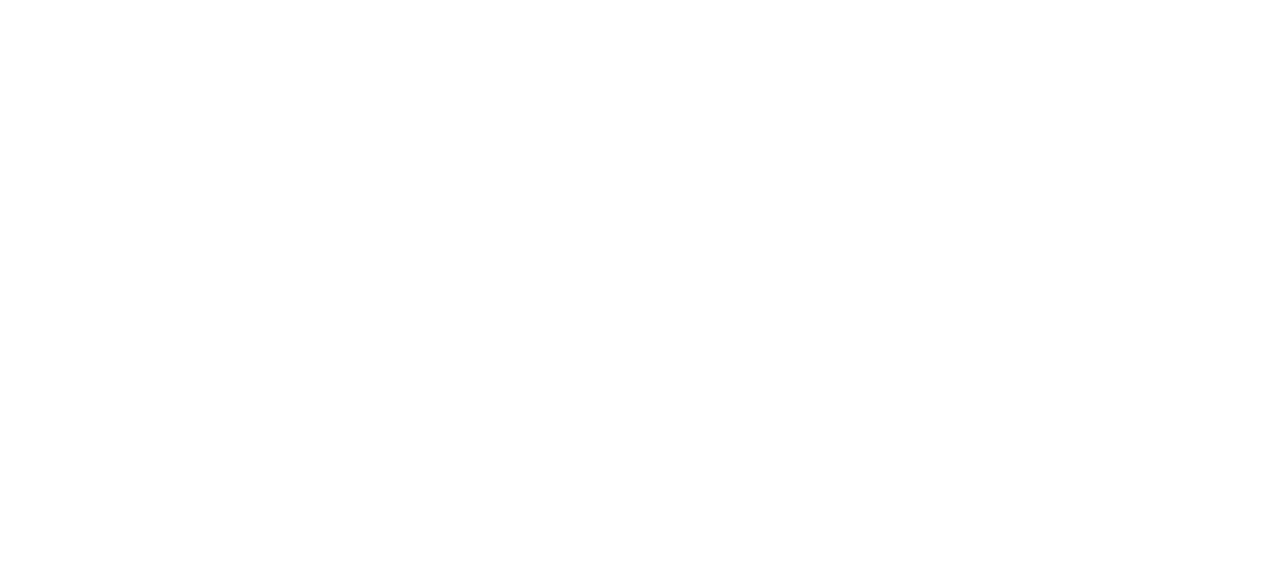
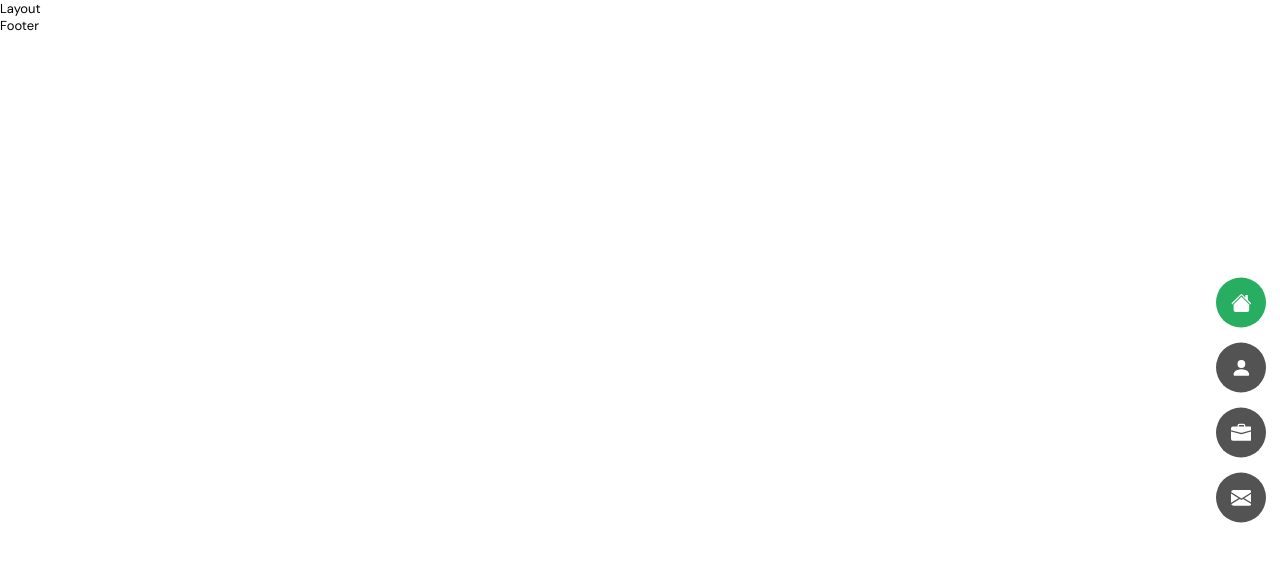
Before and after one commit to AndriyCh1/my-portfolio, a React (Create React App) app: page / in a window 1280 px wide. Shown: the top 562 px of the page. Built offline with nearby package versions, Linux system fonts and the light colour scheme.

Commit message:
feat: create header

```diff
--- a/package.json
+++ b/package.json
@@ -6,6 +6,7 @@
     "node-sass": "^7.0.1",
     "react": "^18.2.0",
     "react-dom": "^18.2.0",
+    "react-icons": "^4.4.0",
     "react-scripts": "5.0.1"
   },
   "devDependencies": {
--- /dev/null
+++ b/src/components/footer.tsx
@@ -0,0 +1,7 @@
+import React from 'react';
+
+const Footer = () => {
+  return <div>Footer</div>;
+};
+
+export default Footer;
--- /dev/null
+++ b/src/components/header.tsx
@@ -0,0 +1,44 @@
+import React, { useState } from 'react';
+import { BsHouseFill as HomeIcon } from 'react-icons/bs';
+import { BsPersonFill as AboutIcon } from 'react-icons/bs';
+import { BsBriefcaseFill as PortfolioIcon } from 'react-icons/bs';
+import { BsFillEnvelopeFill as ContactIcon } from 'react-icons/bs';
+
+const headerItems = [
+  {
+    icon: HomeIcon,
+    display: 'home',
+  },
+  {
+    icon: AboutIcon,
+    display: 'about me',
+  },
+  {
+    icon: PortfolioIcon,
+    display: 'portfolio',
+  },
+  {
+    icon: ContactIcon,
+    display: 'contacts',
+  },
+];
+
+const Header = () => {
+  const [activeTab, setActiveTab] = useState(0);
+
+  return (
+    <header className="header">
+      {headerItems.map((item, index) => (
+        <div
+          key={index}
+          className={`header__item ${activeTab === index ? 'active' : ''}`}
+          onClick={() => setActiveTab(index)}
+        >
+          {item.icon({ className: 'header__item__icon' })}
+        </div>
+      ))}
+    </header>
+  );
+};
+
+export default Header;
--- /dev/null
+++ b/src/components/layout.tsx
@@ -0,0 +1,15 @@
+import React from 'react';
+import Header from './header';
+import Footer from './footer';
+
+const Layout = () => {
+  return (
+    <div>
+      <Header />
+      Layout
+      <Footer />
+    </div>
+  );
+};
+
+export default Layout;
--- a/src/index.tsx
+++ b/src/index.tsx
@@ -2,6 +2,7 @@ import React from 'react';
 import ReactDOM from 'react-dom/client';
 
 import "./sass/index.scss"
+import Layout from "./components/layout";
 
 const root = ReactDOM.createRoot(
   document.getElementById('root') as HTMLElement
@@ -9,5 +10,6 @@ const root = ReactDOM.createRoot(
 
 root.render(
   <React.StrictMode>
+    <Layout />
   </React.StrictMode>
 );
--- a/src/sass/_variables.scss
+++ b/src/sass/_variables.scss
@@ -9,3 +9,5 @@ $txt-second-color: #828282;
 
 $mobile-width: 600px;
 $tablet-width: 1024px;
+
+$box-shadow: 0 0 15px rgba(0,0,0,.6);
--- /dev/null
+++ b/src/sass/components/_header.scss
@@ -0,0 +1,34 @@
+.header {
+  position: fixed;
+  top: 50%;
+  right: 10px;
+  padding: 4px;
+  transform: translateY(-50%);
+  @include flex(center, center);
+  flex-direction: column;
+  gap: 15px;
+
+  &__item {
+    @include flex(center, center);
+    background-color: $grey-color;
+    transition: background-color 0.2s ease;
+    padding: 10px;
+    width: 50px;
+    height: 50px;
+    border-radius: 50%;
+    cursor: pointer;
+
+    &.active {
+      background-color: $green-color;
+    }
+
+    &:hover {
+      box-shadow: $box-shadow;
+    }
+
+    &__icon {
+      font-size: 1.6rem;
+      color: $txt-main-color;
+    }
+  }
+}
--- a/src/sass/index.scss
+++ b/src/sass/index.scss
@@ -1,3 +1,5 @@
 @import './variables';
 @import './mixins';
 @import './base';
+
+@import "components/header";
```
Also changed, not shown: 1 other file (tests, documents, lock files or other folders).
